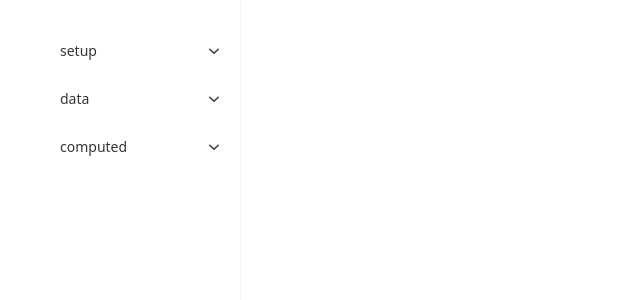
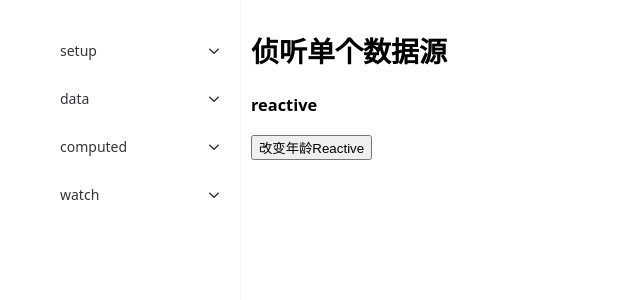
Before and after one commit to zqhexor/vue2-to-vue3, a Vue app: page /watch/watchSingle in a window 1280 px wide. Before the commit this address had no page. Shown: the top 300 px of the page, without its empty margins (0-640 px from the left). Built offline with nearby package versions, Linux system fonts and the light colour scheme; the HTML template or start-up script is replaced by a standard one.

Commit message:
@HexOr@格式化

```diff
--- a/src/router/index.js
+++ b/src/router/index.js
@@ -96,6 +96,24 @@ const routes = [
         }
       }
     ]
+  },
+  {
+    path: '/watch',
+    name: 'watch',
+    component: Home,
+    meta: {
+      title: 'watch'
+    },
+    children: [
+      {
+        path: 'watchSingle',
+        name: 'WatchSingle',
+        component: () => import(/* webpackChunkName: "WatchSingle" */ '../views/watch/WatchSingle'),
+        meta: {
+          title: '侦听单个数据源'
+        }
+      }
+    ]
   }
 ]
 
--- a/src/views/computed/GetAndSet.vue
+++ b/src/views/computed/GetAndSet.vue
@@ -1,8 +1,8 @@
 <template>
-  <p>firstName: {{firstName}} </p>
-  <p>lastName: {{lastName}} </p>
-  <hr>
-  <p>computed---fullName:{{fullName}}</p>
+  <p>firstName: {{ firstName }}</p>
+  <p>lastName: {{ lastName }}</p>
+  <hr />
+  <p>computed---fullName:{{ fullName }}</p>
   <button @click="changeFullName">改变fullName</button>
 </template>
 
@@ -22,7 +22,6 @@
 console.log(fullName.value) // Taylor Swift
 
 function changeFullName() {
-    fullName.value =  'Taylor Momsen'
+  fullName.value = 'Taylor Momsen'
 }
-
 </script>
--- /dev/null
+++ b/src/views/watch/WatchSingle.vue
@@ -0,0 +1,23 @@
+<template>
+  <div>
+    <h3>reactive</h3>
+    <!--<p>name: {{ person.name }}</p>-->
+    <!--<p>age: {{ person.age }}</p>-->
+    <button @click="changeAge">改变年龄Reactive</button>
+  </div>
+</template>
+
+<script setup>
+import { ref, watch } from 'vue'
+
+const person = ref({ name:'xx', age:123 })
+
+const changeAge = () => {
+  person.value.age = {dog: '222'}
+}
+
+watch(()=>{return {...person.value}} , (val, oldVal) => {
+  console.log('val', val)
+  console.log('oldVal', oldVal)
+})
+</script>
```
Also changed, not shown: src/views/Home.vue (+4 -6 lines). Lines whose indentation alone changed are shown as unchanged.
